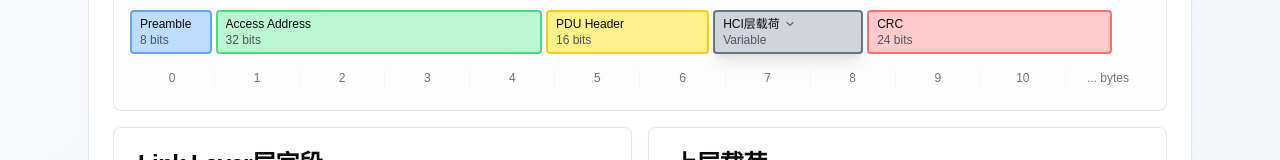
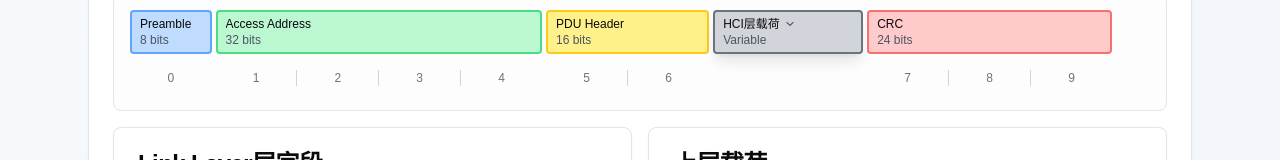
Before and after one commit to lychjck/ble-protocol-stack, a React (Vite) app: page / in a window 1280 px wide. Both pictures are taken after a click on the tab "协议栈PDU". Shown: the part 382-542 px from the top of the page. Built offline with nearby package versions, Linux system fonts and the light colour scheme.

Commit message:
refactor(ble-protocol-stack): 优化字节标尺显示逻辑并移除未使用的组件
改进字节标尺的显示逻辑，根据字段类型动态计算宽度和位置
移除不再使用的 PDUStructureDesigner 组件

```diff
--- a/src/App.tsx
+++ b/src/App.tsx
@@ -7,7 +7,6 @@ import { BLE_LAYERS } from './types/ble-stack';
 import { LayerDetail } from './components/layer-detail';
 import { ProtocolStackOverview } from './components/protocol-stack-overview';
 import { PacketVisualization } from './components/packet-visualization';
-import { PDUStructureDesigner } from './components/pdu-structure-designer';
 import { BLEProtocolStack } from './components/ble-protocol-stack';
 
 function App() {
--- a/src/components/ble-protocol-stack.tsx
+++ b/src/components/ble-protocol-stack.tsx
@@ -365,13 +365,46 @@ export function BLEProtocolStack() {
 
               {/* 字节标尺 */}
               {totalBytes > 0 && (
-                <div className="flex text-xs text-muted-foreground mb-2">
-                  {Array.from({ length: Math.ceil(totalBytes) + 1 }, (_, i) => (
-                    <div key={i} className="flex-1 text-center border-r border-muted last:border-r-0">
-                      {i}
-                    </div>
-                  ))}
-                  <div className="flex-1 text-center">... bytes</div>
+                <div className="flex gap-1 text-xs text-muted-foreground mb-2">
+                  {layer.fields.map((field, index) => {
+                    const isClickable = field.isClickable;
+                    const isVariable = field.bits === 0 && !isClickable;
+                    let width = "auto";
+
+                    if (!isVariable && !isClickable && totalBytes > 0) {
+                      const widthRatio = (field.bytes / totalBytes) * 80;
+                      width = `${Math.max(widthRatio, 8)}%`;
+                    } else if (isVariable) {
+                      width = "120px";
+                    } else if (isClickable) {
+                      width = "150px";
+                    }
+
+                    // 计算当前字段的起始字节位置
+                    let startByte = 0;
+                    for (let i = 0; i < index; i++) {
+                      const prevField = layer.fields[i];
+                      if (!prevField.isClickable && prevField.bits > 0) {
+                        startByte += prevField.bytes;
+                      }
+                    }
+
+                    if (isClickable || isVariable) {
+                      return <div key={index} style={{ width }} className="text-center"></div>;
+                    }
+
+                    // 为固定大小字段显示字节标尺
+                    const byteCount = Math.ceil(field.bytes);
+                    return (
+                      <div key={index} style={{ width }} className="flex">
+                        {Array.from({ length: byteCount }, (_, i) => (
+                          <div key={i} className="flex-1 text-center border-r border-gray-300 last:border-r-0">
+                            {startByte + i}
+                          </div>
+                        ))}
+                      </div>
+                    );
+                  })}
                 </div>
               )}
             </div>
```
